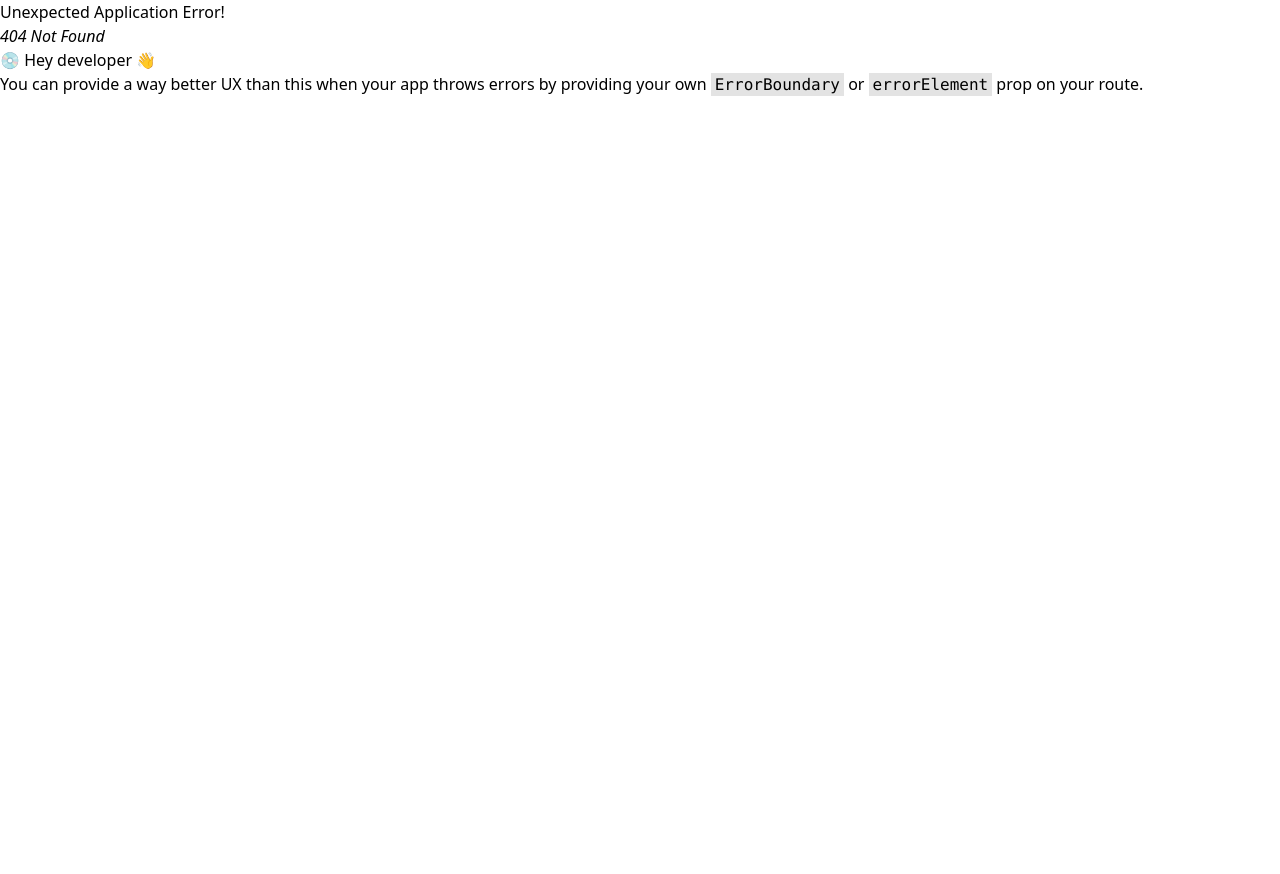
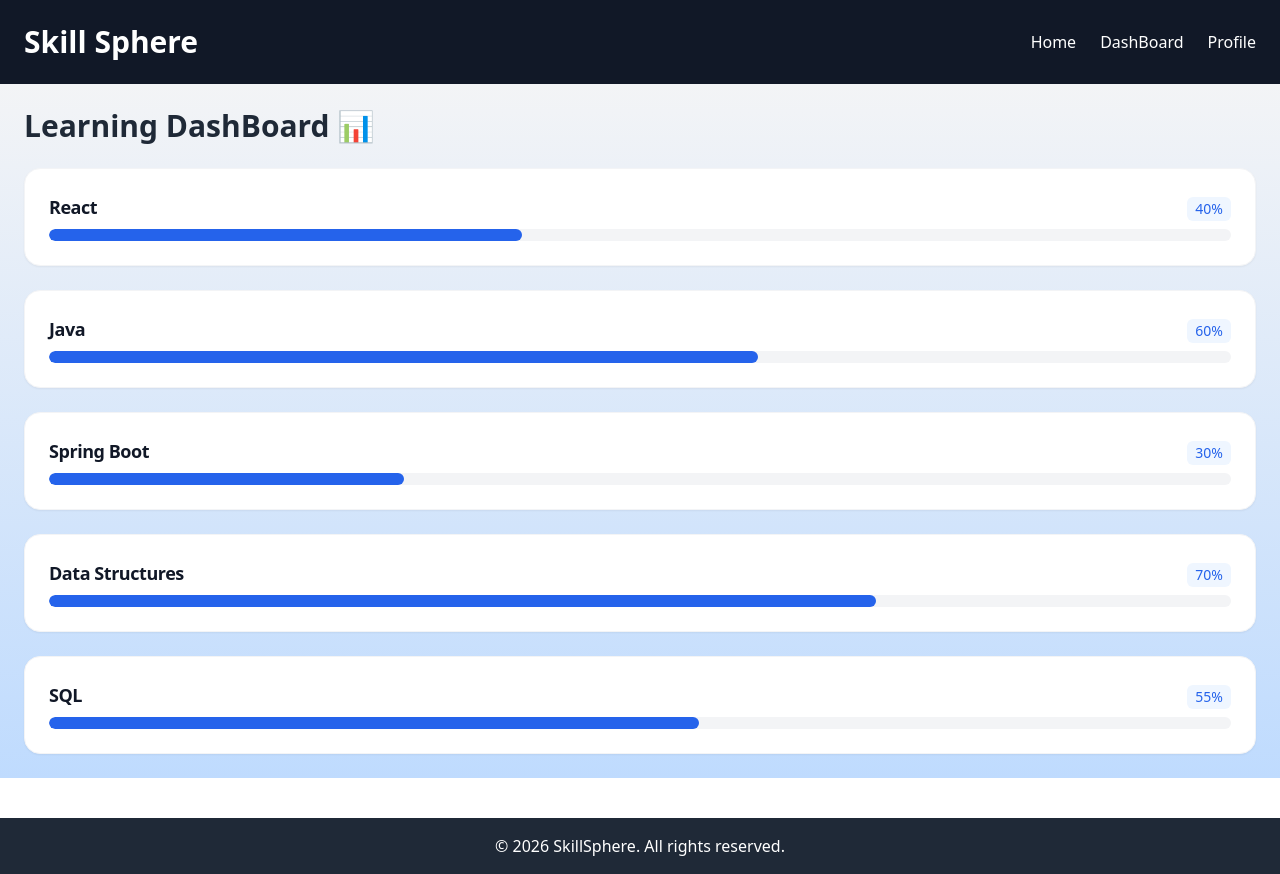
Before and after one commit to Basha2120/Skill-Sphere, a React (Vite) app: page /dashboard in a window 1280 px wide. Before the commit this address had no page. Before the commit the page ends 800 px from the top, so only its background shows below. Built offline with nearby package versions, Linux system fonts and the light colour scheme.

Commit message:
DashBoard page with skill progress data created

```diff
--- /dev/null
+++ b/src/components/skillCard.jsx
@@ -0,0 +1,24 @@
+import React from "react";
+const SkillCard = ({ skill }) => {
+  return (
+    <div className="bg-white p-6 rounded-2xl shadow-sm border border-gray-100 hover:shadow-md transition-shadow">
+      <div className="flex justify-between items-end mb-2">
+        <h3 className="text-lg font-bold text-gray-900 tracking-tight">
+          {skill.name}
+        </h3>
+        <span className="text-sm font-medium text-blue-600 bg-blue-50 px-2 py-0.5 rounded-md">
+          {skill.progress}%
+        </span>
+      </div>
+
+      <div className="w-full bg-gray-100 rounded-full h-3 overflow-hidden">
+        <div
+          className="bg-blue-600 h-full rounded-full transition-all duration-500 ease-out"
+          style={{ width: `${skill.progress}%` }}
+        />
+      </div>
+    </div>
+  );
+};
+
+export default SkillCard;
--- /dev/null
+++ b/src/pages/DashBoard.jsx
@@ -0,0 +1,22 @@
+import React from "react";
+import SkillCard from "../components/skillCard";
+import skillsData from "../utils/skillsData";
+
+
+const DashBoard = () => {
+    return(
+        <div>
+            <h2 className="text-3xl font-bold text-gray-800 mb-6">
+                Learning DashBoard 📊
+            </h2>
+            <div className="grid grid-cols-1 gap-6">
+                {skillsData.map((skill) => (
+                    <SkillCard key={skill.id} skill={skill} />
+                ))}
+            </div>
+        </div>
+
+    );
+};
+
+export default DashBoard;
--- a/src/routes/AppRoutes.jsx
+++ b/src/routes/AppRoutes.jsx
@@ -3,6 +3,7 @@ import { createBrowserRouter, RouterProvider } from "react-router-dom";
 import MainLayout from "../layouts/MainLayout";
 import Home from "../pages/Home";
 import Profile from "../pages/Profile";
+import DashBoard from "../pages/DashBoard";
 
 const router = createBrowserRouter([
   {
@@ -11,6 +12,7 @@ const router = createBrowserRouter([
     children: [
       { path: "/", element: <Home /> },
       { path: "/profile", element: <Profile /> },
+      { path: "/dashboard", element: <DashBoard /> },
       // Add future routes here like Dashboard, Profile, etc.
     ],
   },
--- /dev/null
+++ b/src/utils/skillsData.js
@@ -0,0 +1,29 @@
+const skillsData=[
+    {
+        id:1,
+        name:"React",
+        progress:40
+    },
+    {
+        id:2,
+        name:"Java",
+        progress:60
+    },
+    {
+        id:3,
+        name:"Spring Boot",
+        progress:30
+    },
+    {
+        id:4,
+        name:"Data Structures",
+        progress:70
+    },
+    {
+        id:5,
+        name:"SQL",
+        progress:55
+    },
+];
+
+export default skillsData;
```
